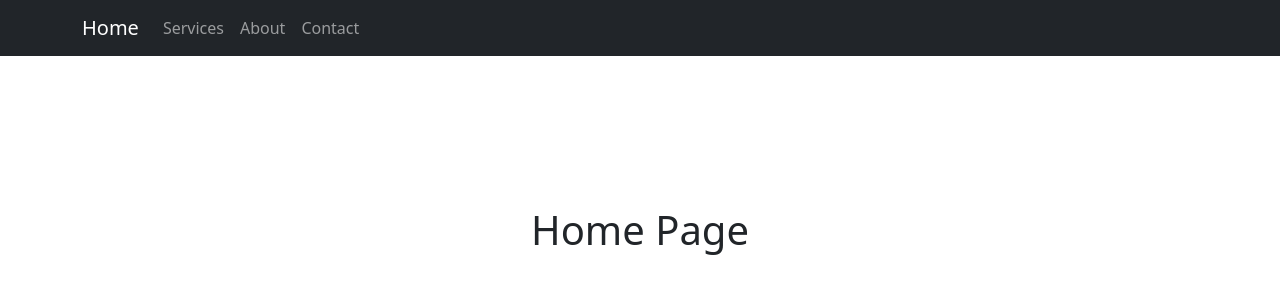
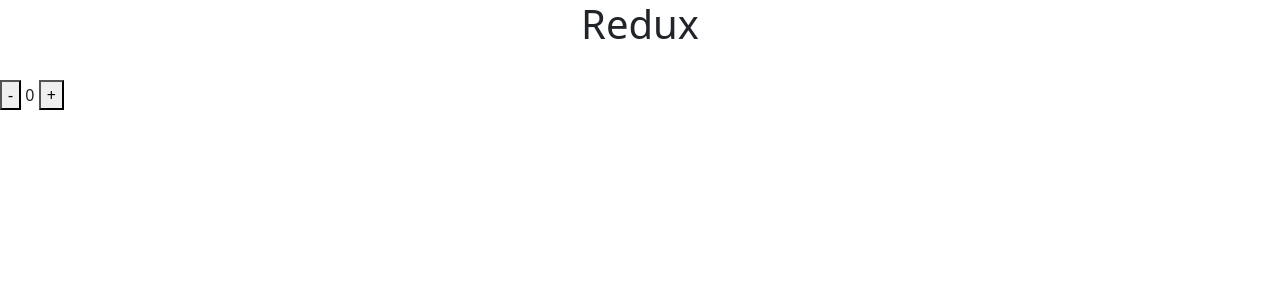
Before and after one commit to Sangajiwiranata/app-eduwork, a React (Create React App) app: page / in a window 1280 px wide. Shown: the top 300 px of the page. Built offline with nearby package versions, Linux system fonts and the light colour scheme.

Commit message:
task Redux Done

```diff
--- a/package.json
+++ b/package.json
@@ -10,9 +10,12 @@
     "react": "^18.2.0",
     "react-bootstrap": "^2.4.0",
     "react-dom": "^18.2.0",
+    "react-redux": "^8.0.2",
     "react-router-bootstrap": "^0.26.2",
     "react-router-dom": "^6.3.0",
     "react-scripts": "5.0.1",
+    "redux": "^4.2.0",
+    "redux-thunk": "^2.4.1",
     "web-vitals": "^2.1.4"
   },
   "scripts": {
--- a/src/App.js
+++ b/src/App.js
@@ -2,18 +2,19 @@ import React from 'react';
 // import FormRegistrasi from './FormRegistrasi';
 // import Lifecycle from './Lifecycle';
 import 'bootstrap/dist/css/bootstrap.min.css';
-import Rendering from './Rendering';
-import {BrowserRouter as Router} from 'react-router-dom'
+import Redux from './Redux'
+// import Rendering from './Rendering';
+// import {BrowserRouter as Router} from 'react-router-dom'
 // import Hooks from './Hooks';
 // import Bootstrap from './Bootstrap';
 
 function App() {
   return (
-    <Router>
+  //   <Router>
     <div className="App" >
-      <Rendering />
+      <Redux />
     </div>
-    </Router>
+  //   </Router>
   );
 }
 
--- /dev/null
+++ b/src/Redux/Pembahasan/counter.jsx
@@ -0,0 +1,19 @@
+import React from 'react'
+import { useSelector, useDispatch } from 'react-redux'
+import { increment, decrementCheck } from '../../app/Features/CounterFeatures/actions'
+
+const Counter = () => {
+    let { count } = useSelector(state => state.counter)
+    const dispatch = useDispatch()
+    return (
+        <div>
+            <h1 style={{ textAlign: 'center' }}>Redux</h1>
+            <br />
+            <button onClick={() => dispatch(decrementCheck(1))}>-</button>
+            {" "} <span>{count}</span>{" "}
+            <button onClick={() => dispatch(increment(1))}>+</button>
+        </div>
+    )
+}
+
+export default Counter;
--- /dev/null
+++ b/src/Redux/index.jsx
@@ -0,0 +1,16 @@
+import React from 'react'
+import { Provider } from 'react-redux'
+import store from '../app/store'
+import Counter from './Pembahasan/counter'
+
+const Redux = () => {
+    return (
+        <div>
+            <Provider store={store}>
+                <Counter />
+            </Provider>
+        </div>
+    )
+}
+
+export default Redux
--- /dev/null
+++ b/src/app/Features/CounterFeatures/actions.js
@@ -0,0 +1,23 @@
+import * as counter from './constants'
+
+export const increment = (value) =>{
+    return{
+        type: counter.INC,
+        value: value
+    }
+}
+export const decrement = (value) =>{
+    return{
+        type: counter.DEC,
+        value: value
+    }
+}
+
+export const decrementCheck = (value)=>{
+    return(dispatch, getState)=>{
+        if(getState().counter.count > 0){
+            dispatch(decrement(value))
+        }
+    }
+
+}
--- /dev/null
+++ b/src/app/Features/CounterFeatures/constants.js
@@ -0,0 +1,2 @@
+export const INC = "INC"
+export const DEC = "DEC"
--- /dev/null
+++ b/src/app/Features/CounterFeatures/reducer.js
@@ -0,0 +1,23 @@
+import * as counter from './constants'
+
+let initialState = {
+    count: 0
+}
+
+const counterReducer = (state = initialState, action)=> {
+    switch (action.type) {
+        case counter.INC:
+            return{
+                ...state,
+                count: state.count + action.value
+            }
+            case counter.DEC:
+                return{
+                    count: state.count - action.value
+                }
+        default:
+            return state
+    }
+}
+
+export default counterReducer;
--- /dev/null
+++ b/src/app/store.js
@@ -0,0 +1,12 @@
+import { applyMiddleware, combineReducers, compose, createStore } from "redux";
+import thunk from "redux-thunk";
+import counterReducer from "./Features/CounterFeatures/reducer";
+
+let rootReducer = combineReducers({
+    counter: counterReducer
+})
+
+const composeEnhancers = window.__REDUX_DEVTOOLS_EXTENSION_COMPOSE__ || compose;
+let store = createStore(rootReducer, composeEnhancers(applyMiddleware(thunk)));
+
+export default store;
```
Also changed, not shown: 1 other file (tests, documents, lock files or other folders).
